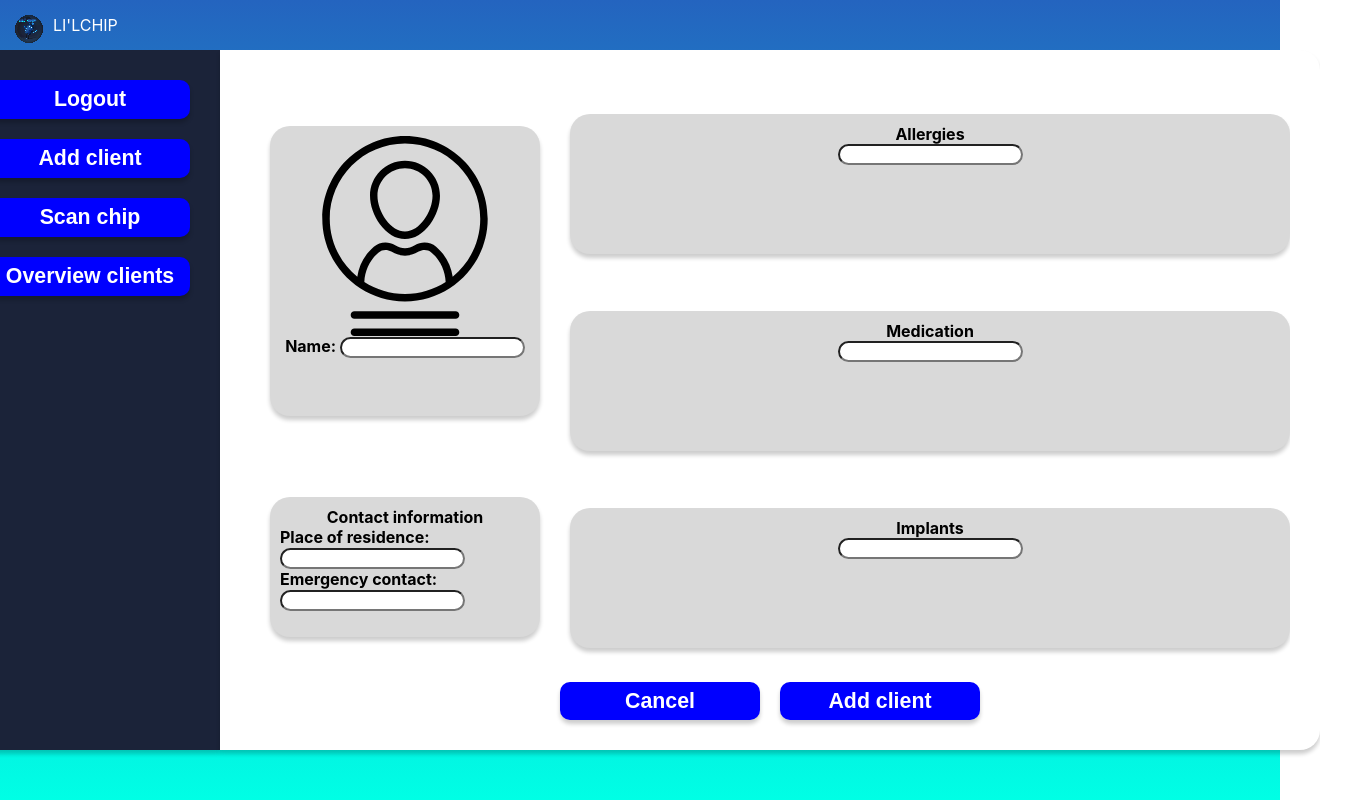
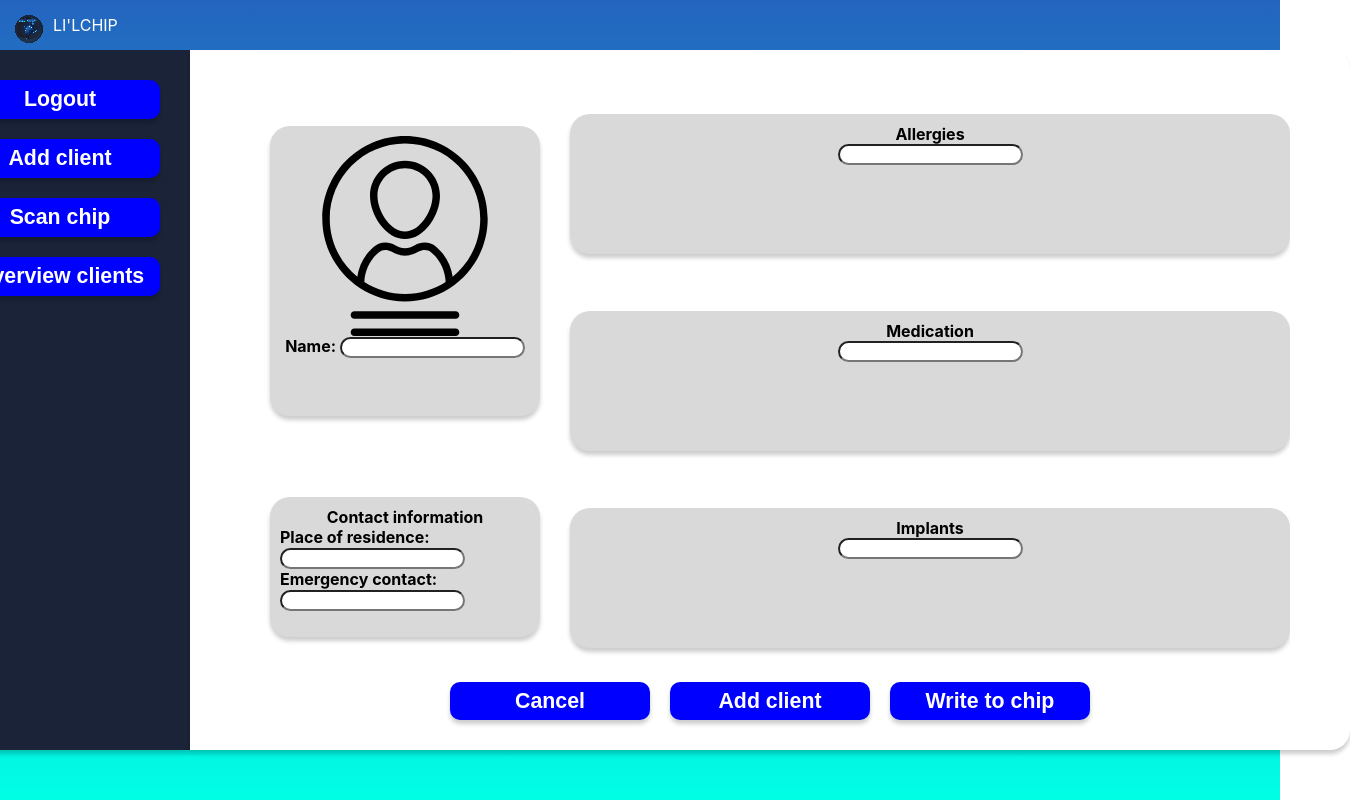
Before and after one commit to SvenLoeve/lilchip, a React (Create React App) app in the folder lilchip/: page /add-client in a window 1280 px wide. Shown: the whole page, 1350 px wide, since content can reach past the window. Built offline with nearby package versions, Linux system fonts and the light colour scheme.

Commit message:
style to fe

```diff
--- a/lilchip/src/pages/AddClient/AddClient.css
+++ b/lilchip/src/pages/AddClient/AddClient.css
@@ -3,8 +3,7 @@
   flex-direction: column;
   /* border-radius: 20px; */
   box-shadow: 0 4px 4px rgba(0, 0, 0, 0.2);
-  padding-top: 30px;
-  padding-bottom: 30px;
+  padding: 30px;
 }
 
 .addClient {
--- a/lilchip/src/pages/AddClient/AddClient.jsx
+++ b/lilchip/src/pages/AddClient/AddClient.jsx
@@ -25,7 +25,6 @@ const AddClient = () => {
     }
     const handleSubmit = async (e) => {
         e.preventDefault();
-        console.log(inputData)
 
         try {
             fetch("http://localhost:5000/add_personal_info", {
@@ -39,6 +38,11 @@ const AddClient = () => {
         } catch (error) {
             console.error("Failed to add user")
         }
+
+    }
+
+    const handleWrite = async (e) => {
+        e.preventDefault();
 
     }
 
@@ -73,7 +77,9 @@ const AddClient = () => {
                 </div>
                 <div className="buttons">
                     <Button label="Cancel" />
-                    <Button label="Add client" onClick={handleSubmit} /></div>
+                    <Button label="Add client" onClick={handleSubmit} />
+                    <Button label="Write to chip" onClick={handleWrite} />
+                </div>
 
             </div>
         </div>
--- a/lilchip/src/pages/ClientPage/ClientPage.css
+++ b/lilchip/src/pages/ClientPage/ClientPage.css
@@ -1,7 +1,6 @@
 .container {
   display: flex;
   flex-direction: column;
-  border-radius: 20px;
   box-shadow: 0 4px 4px rgba(0, 0, 0, 0.2);
   padding-top: 30px;
   padding-bottom: 30px;
--- a/lilchip/src/pages/Login/Login.css
+++ b/lilchip/src/pages/Login/Login.css
@@ -15,6 +15,7 @@
 .login {
   display: flex;
   align-items: center;
+  gap: 5px;
 }
 
 .form {
```
